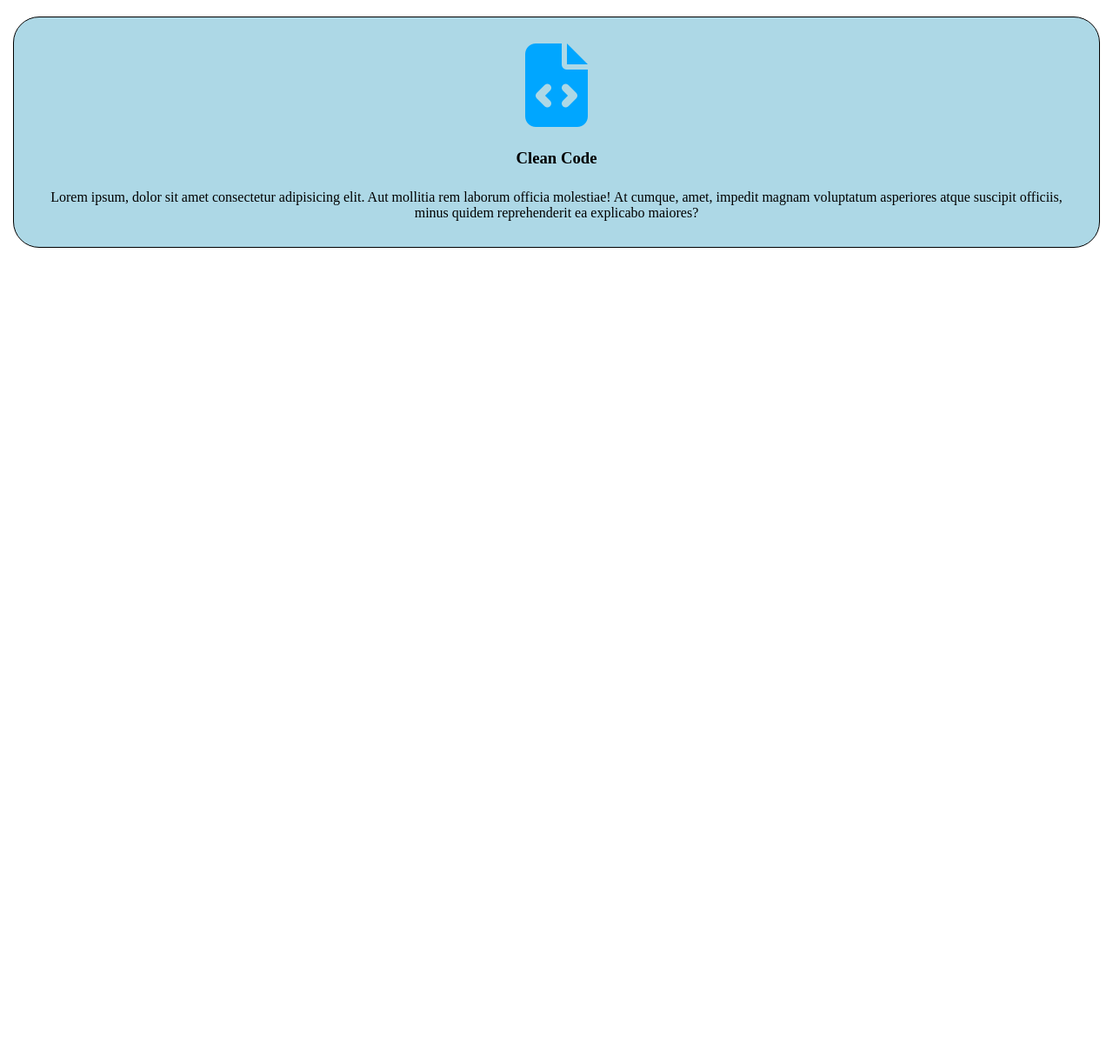
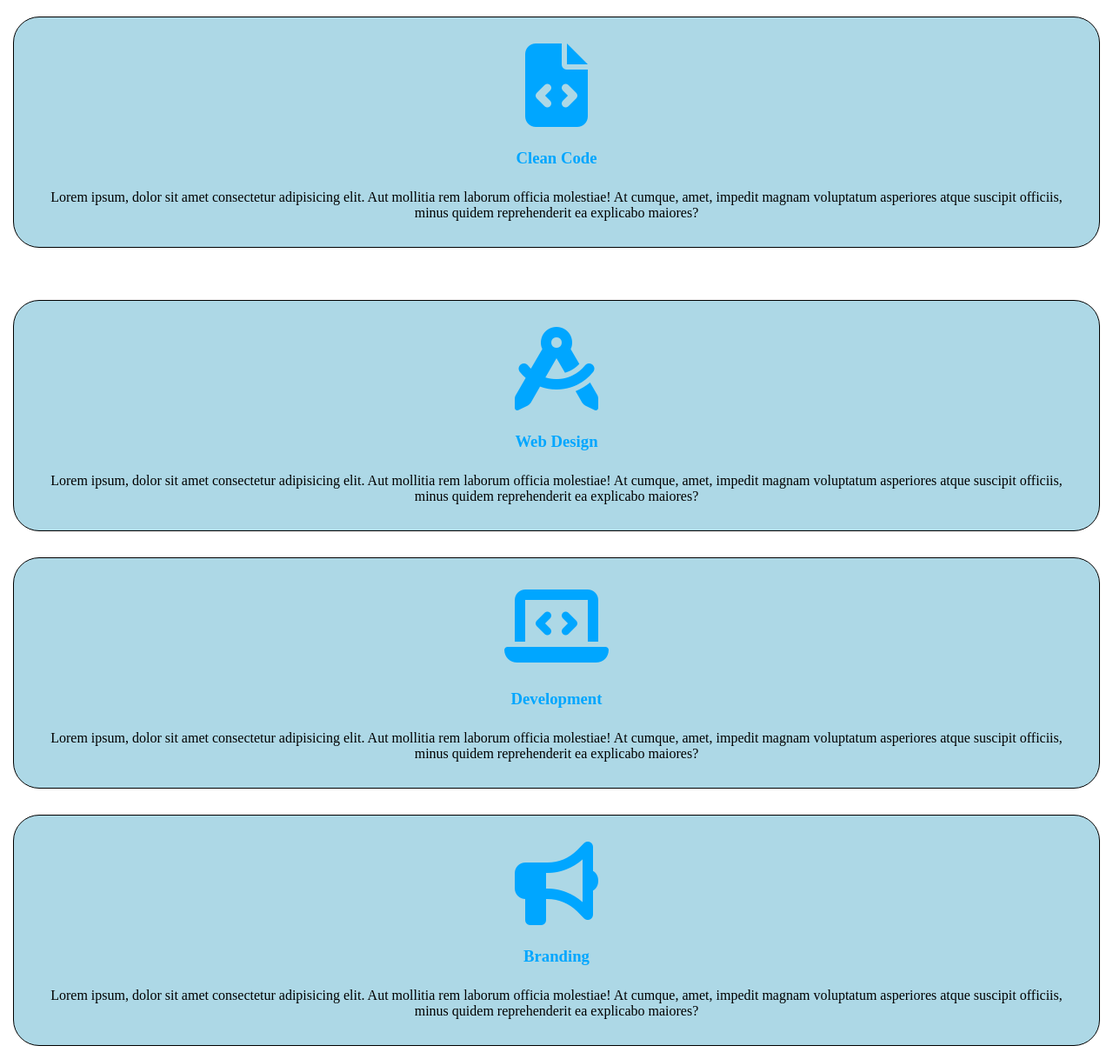
Before and after one commit to Paolo-dev-it/htmlcss-responsive-layout, a plain HTML site: page index.html in a window 1280 px wide. Shown: the part 1577-2795 px from the top of the page at 87% size. Before the commit the page ends 1877 px from the top, so only its background shows below. Drawn offline with Linux system fonts and the light colour scheme.

Commit message:
First cards section done

```diff
--- a/assets/css/style.css
+++ b/assets/css/style.css
@@ -24,6 +24,7 @@
 }
 
 .demo-card h3 {
+  color: rgb(0, 166, 255);
 }
 
 .demo-card img {
@@ -47,4 +48,69 @@
 .clean-code-card h3 {
   margin-top: 25px;
   margin-bottom: 25px;
+  color: rgb(0, 166, 255);
 }
+
+.row-down-pres {
+  padding: 15px;
+}
+
+.web-design-card {
+  border: 1px solid black;
+  padding: 30px 30px;
+  background-color: lightblue;
+  border-radius: 30px;
+  margin-top: 30px;
+  text-align: center;
+}
+
+.web-design-card i {
+  font-size: 6rem;
+  color: rgb(0, 166, 255);
+}
+
+.web-design-card h3 {
+  margin-top: 25px;
+  margin-bottom: 25px;
+  color: rgb(0, 166, 255);
+}
+
+.dev-card {
+  border: 1px solid black;
+  padding: 30px 30px;
+  background-color: lightblue;
+  border-radius: 30px;
+  margin-top: 30px;
+  text-align: center;
+}
+
+.dev-card i {
+  font-size: 6rem;
+  color: rgb(0, 166, 255);
+}
+
+.dev-card h3 {
+  margin-top: 25px;
+  margin-bottom: 25px;
+  color: rgb(0, 166, 255);
+}
+
+.branding-card {
+  border: 1px solid black;
+  padding: 30px 30px;
+  background-color: lightblue;
+  border-radius: 30px;
+  margin-top: 30px;
+  text-align: center;
+}
+
+.branding-card i {
+  font-size: 6rem;
+  color: rgb(0, 166, 255);
+}
+
+.branding-card h3 {
+  margin-top: 25px;
+  margin-bottom: 25px;
+  color: rgb(0, 166, 255);
+}
--- a/index.html
+++ b/index.html
@@ -60,9 +60,36 @@
           </div>
         </div>
         <div class="row-down-pres">
-          <div></div>
-          <div></div>
-          <div></div>
+          <div class="web-design-card">
+            <i class="fa-solid fa-compass-drafting"></i>
+            <h3>Web Design</h3>
+            <p>
+              Lorem ipsum, dolor sit amet consectetur adipisicing elit. Aut
+              mollitia rem laborum officia molestiae! At cumque, amet, impedit
+              magnam voluptatum asperiores atque suscipit officiis, minus quidem
+              reprehenderit ea explicabo maiores?
+            </p>
+          </div>
+          <div class="dev-card">
+            <i class="fa-solid fa-laptop-code"></i>
+            <h3>Development</h3>
+            <p>
+              Lorem ipsum, dolor sit amet consectetur adipisicing elit. Aut
+              mollitia rem laborum officia molestiae! At cumque, amet, impedit
+              magnam voluptatum asperiores atque suscipit officiis, minus quidem
+              reprehenderit ea explicabo maiores?
+            </p>
+          </div>
+          <div class="branding-card">
+            <i class="fa-solid fa-bullhorn"></i>
+            <h3>Branding</h3>
+            <p>
+              Lorem ipsum, dolor sit amet consectetur adipisicing elit. Aut
+              mollitia rem laborum officia molestiae! At cumque, amet, impedit
+              magnam voluptatum asperiores atque suscipit officiis, minus quidem
+              reprehenderit ea explicabo maiores?
+            </p>
+          </div>
         </div>
       </section>
       <section></section>
```
